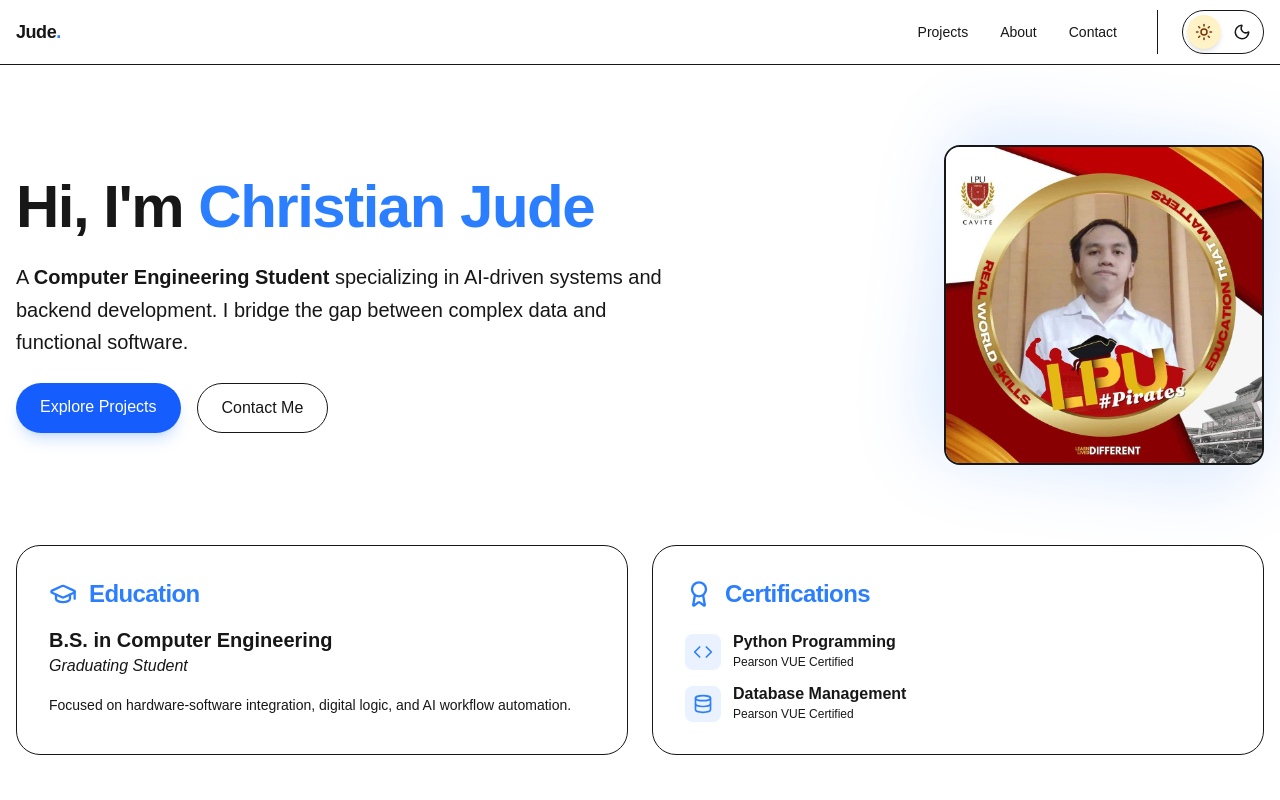
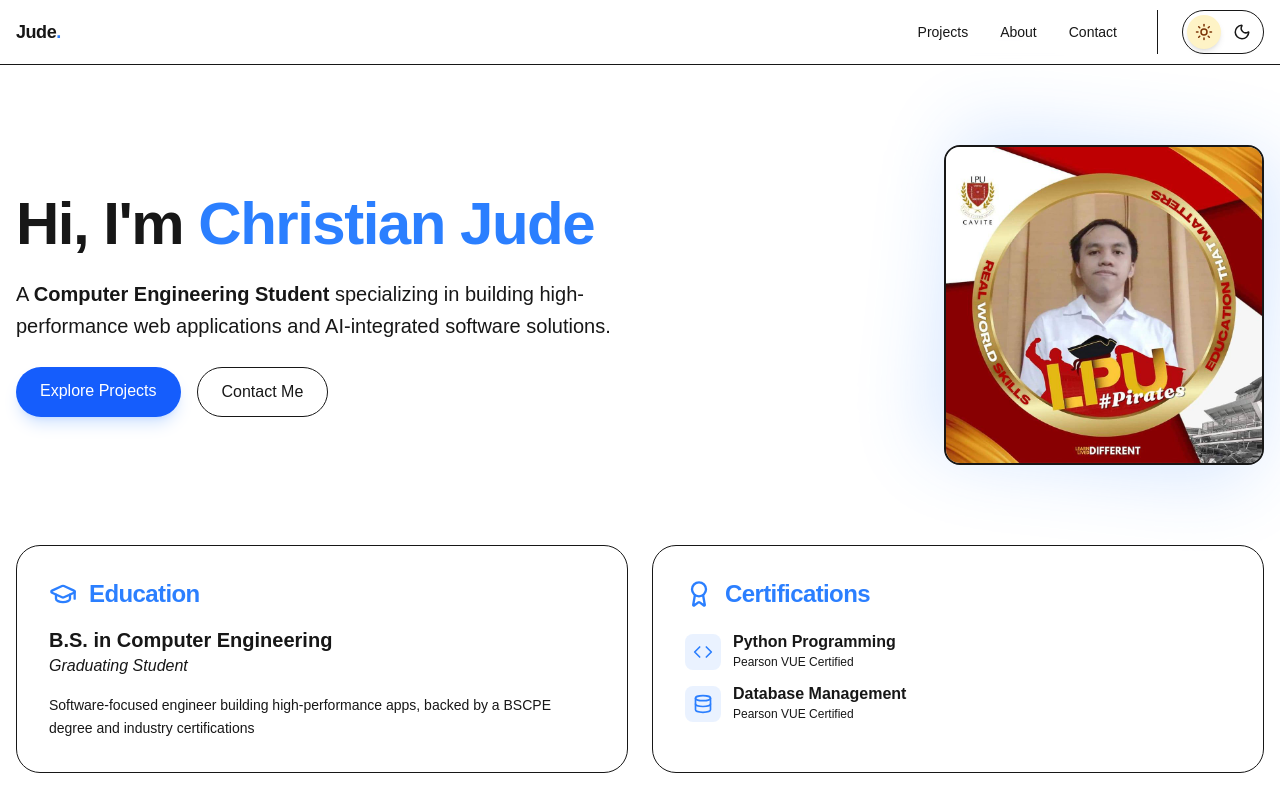
Before and after one commit to ChristianJudeEraldo/My-Portfolio, a Next.js app: page / in a window 1280 px wide. Shown: the top 800 px of the page. Built offline with nearby package versions, Linux system fonts and the light colour scheme.

Commit message:
feat(ui): added technical skills section

```diff
--- a/app/page.tsx
+++ b/app/page.tsx
@@ -14,7 +14,7 @@ export default function Home() {
           </h1>
           <p className="text-xl text-foreground/70 max-w-2xl leading-relaxed">
             A <span className="font-semibold text-foreground">Computer Engineering Student</span> specializing in
-            AI-driven systems and backend development. I bridge the gap between complex data and functional software.
+            building high-performance web applications and AI-integrated software solutions.
           </p>
           <div className="flex flex-wrap justify-center md:justify-start gap-4">
             <Link href="/projects" className="px-6 py-3 bg-blue-600 hover:bg-blue-500 text-white rounded-full font-medium transition-all shadow-lg shadow-blue-500/20">
@@ -66,7 +66,8 @@ export default function Home() {
               <h3 className="text-xl font-semibold">B.S. in Computer Engineering</h3>
               <p className="text-foreground/60 italic">Graduating Student</p>
               <p className="mt-4 text-foreground/70 text-sm leading-relaxed">
-                Focused on hardware-software integration, digital logic, and AI workflow automation.
+                Software-focused engineer building high-performance apps,
+                backed by a BSCPE degree and industry certifications
               </p>
             </div>
           </div>
```
